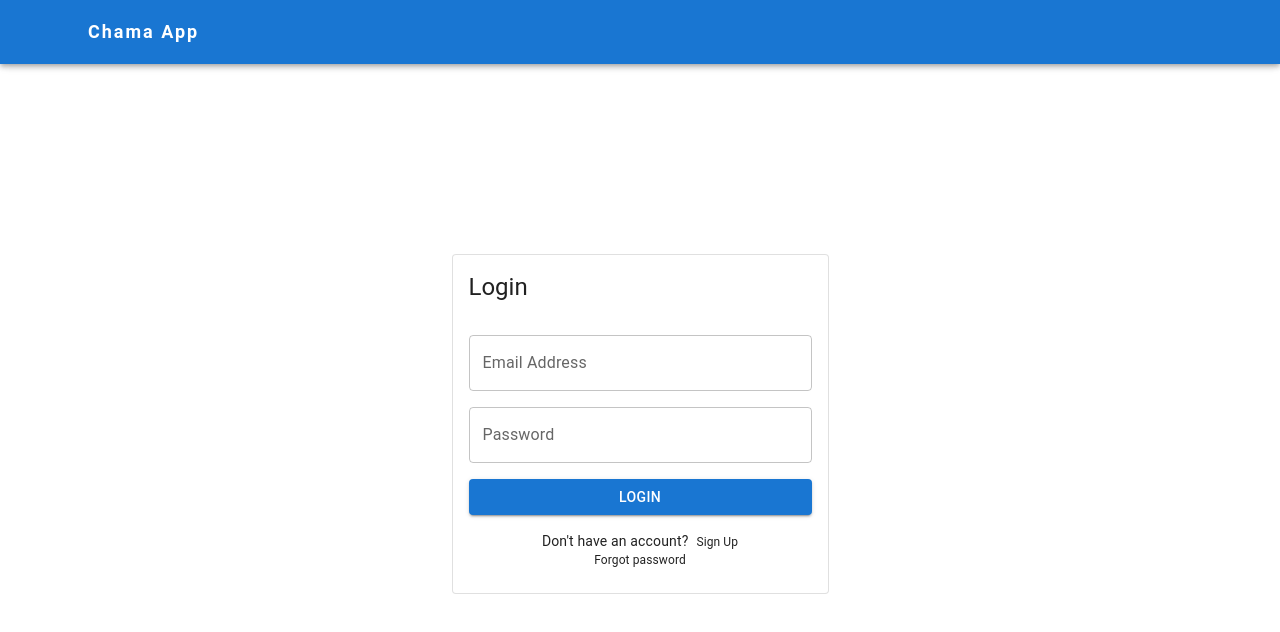
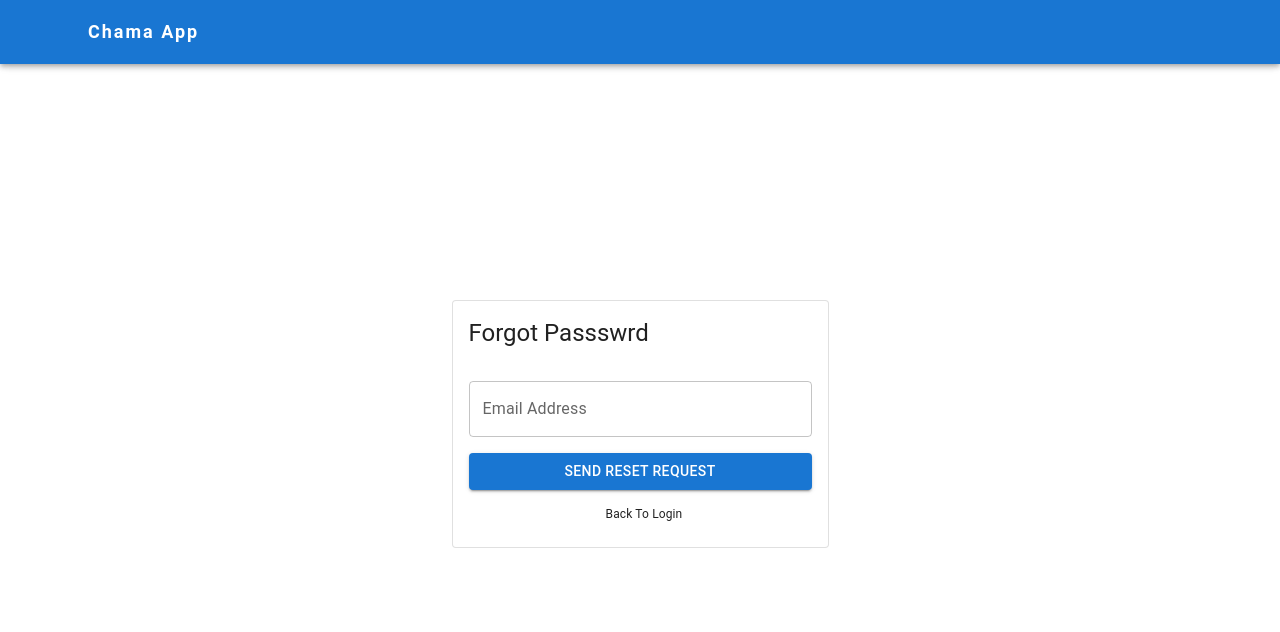
Before and after one commit to Gibson-Gichuru/chama_app, a React (Create React App) app: page / in a window 1280 px wide. Both pictures are taken after a click on the element "Forgot password". Shown: the top 632 px of the page. Built offline with nearby package versions, Linux system fonts and the light colour scheme.

Commit message:
Form toggle functionality user can now toggle between the different available forms without having to navigate aa form specific page

```diff
--- a/src/components/Forgot.js
+++ b/src/components/Forgot.js
@@ -13,7 +13,7 @@ import {
 } from "@mui/material";
 import { v4 as uuid} from "uuid"
 
-const Forgot = ()=>{
+const Forgot = ({changeIndex})=>{
 
     const formik = useFormik(
         {
@@ -36,7 +36,7 @@ const Forgot = ()=>{
 
     return (
         <Card variant="outlined" sx={{ maxWidth:375, width:"90%", mx:"auto"}}>
-            <CardTitle title="Forgot Passswrd"/>
+            <CardHeader title="Forgot Passswrd"/>
             <CardContent>
                 <form onSubmit={formik.handleSubmit}>
                     <Box sx={{display:"flex", flexDirection:"column", gap:2}}>
@@ -55,7 +55,13 @@ const Forgot = ()=>{
                         <Box
                         component="div"
                         sx={{ display:"flex", flexDirection:"column",justifyContent:"space-around", alignItems:"center"}}>
-                            <Typography variant="body2" component="div" sx={{ml:1, fontSize:12, cursor:"pointer"}}>
+                            <Typography
+                            variant="body2"
+                            component="div"
+                            sx={{ml:1, fontSize:12, cursor:"pointer"}}
+                            onClick={
+                                ()=>changeIndex(0)
+                            }>
                                 Back To Login
                             </Typography>
                         </Box>
--- a/src/components/LoginForm.js
+++ b/src/components/LoginForm.js
@@ -14,7 +14,7 @@ import {
 
 } from "@mui/material";
 import { v4 as uuid} from "uuid"
-const LoginForm = () =>{
+const LoginForm = ({changeIndex}) =>{
 
 
 
@@ -97,9 +97,19 @@ const LoginForm = () =>{
                         <Box component="div" sx={{ display:"flex", flexDirection:"column" ,justifyContent:"space-around", alignItems:"center"}}>
                             <Typography variant="body2" component="div">
                                 Don't have an account?
-                                <Typography component="span" sx={{ml:1, fontSize:12, cursor:"pointer"}}>Sign Up</Typography>
+                                <Typography
+                                component="span"
+                                sx={{ml:1, fontSize:12, cursor:"pointer"}}
+                                onClick={
+                                    ()=>changeIndex(1)
+                                }>Sign Up</Typography>
                             </Typography>
-                            <Typography component="span" sx={{fontSize:12, cursor:"pointer"}}>Forgot password</Typography>
+                            <Typography
+                            component="span"
+                            sx={{fontSize:12, cursor:"pointer"}}
+                            onClick={
+                                ()=>changeIndex(2)
+                            }>Forgot password</Typography>
                         </Box>
                     </Box>
                 </form>
--- a/src/components/MainContent.js
+++ b/src/components/MainContent.js
@@ -4,7 +4,7 @@ import {
     Box,
     Container
 } from "@mui/material";
-import LoginForm from "./LoginForm";
+import Forms from "../pages/Forms";
 const Main = ()=>{
 
     const {access, isExpired} = useAuth()
@@ -16,14 +16,7 @@ const Main = ()=>{
                 {access || !isExpired? (
                     <Typography variant="body2">Main Content</Typography>
                 ): (
-                    <Box sx={{
-                        height:"100vh",
-                        display:"flex",
-                        justifyContent:"center",
-                        alignItems:"center"
-                    }}>
-                        <LoginForm/>
-                    </Box>
+                    <Forms/>
                 )}
             </Container>
         </Box>
--- a/src/components/SignupForm.js
+++ b/src/components/SignupForm.js
@@ -15,7 +15,7 @@ import {
 import { v4 as uuid} from "uuid"
 
 
-const Signup = ()=>{
+const Signup = ({changeIndex})=>{
 
     const {handlePushAlert} = useAlert()
 
@@ -132,7 +132,12 @@ const Signup = ()=>{
                         sx={{display:"flex", flexDirection:"column", justifyContent:"space-around", alignItems:"center"}}>
                             <Typography variant="body2" component="div">
                                 Have an Account?
-                                <Typography component="span" sx={{ml:1, fontSize:12, cursor:"pointer"}}>
+                                <Typography
+                                component="span"
+                                sx={{ml:1, fontSize:12, cursor:"pointer"}}
+                                onClick={
+                                    ()=>changeIndex(0)
+                                }>
                                     Log in
                                 </Typography>
                             </Typography>
--- /dev/null
+++ b/src/pages/Forms.js
@@ -0,0 +1,46 @@
+import LoginForm from "../components/LoginForm";
+import SignupForm from "../components/SignupForm";
+import Forgot from "../components/Forgot"
+import {useState, useEffect} from "react";
+import {Box} from "@mui/material";
+
+
+const Forms = ()=>{
+
+    const [index, setIndex] = useState(0)
+
+    const handleIndexToggle = (new_index)=>{
+        setIndex(new_index)
+    }
+
+    const [form, setForm] = useState(null)
+
+    useEffect(
+        ()=>{
+            if(index ===0){
+                setForm(<LoginForm changeIndex={handleIndexToggle}/>)
+            }
+            else if(index ===1){
+                setForm(<SignupForm changeIndex = {handleIndexToggle}/>)
+            }
+            else{
+                setForm(<Forgot changeIndex = {handleIndexToggle}/>)
+            }
+        }, [index]
+    )
+
+
+    return (
+        <Box sx={{
+            height:"100vh",
+            display:"flex",
+            justifyContent:"center",
+            alignItems:"center"
+        }}>
+            {form}
+        </Box>
+    )
+}
+
+
+export default Forms
```
